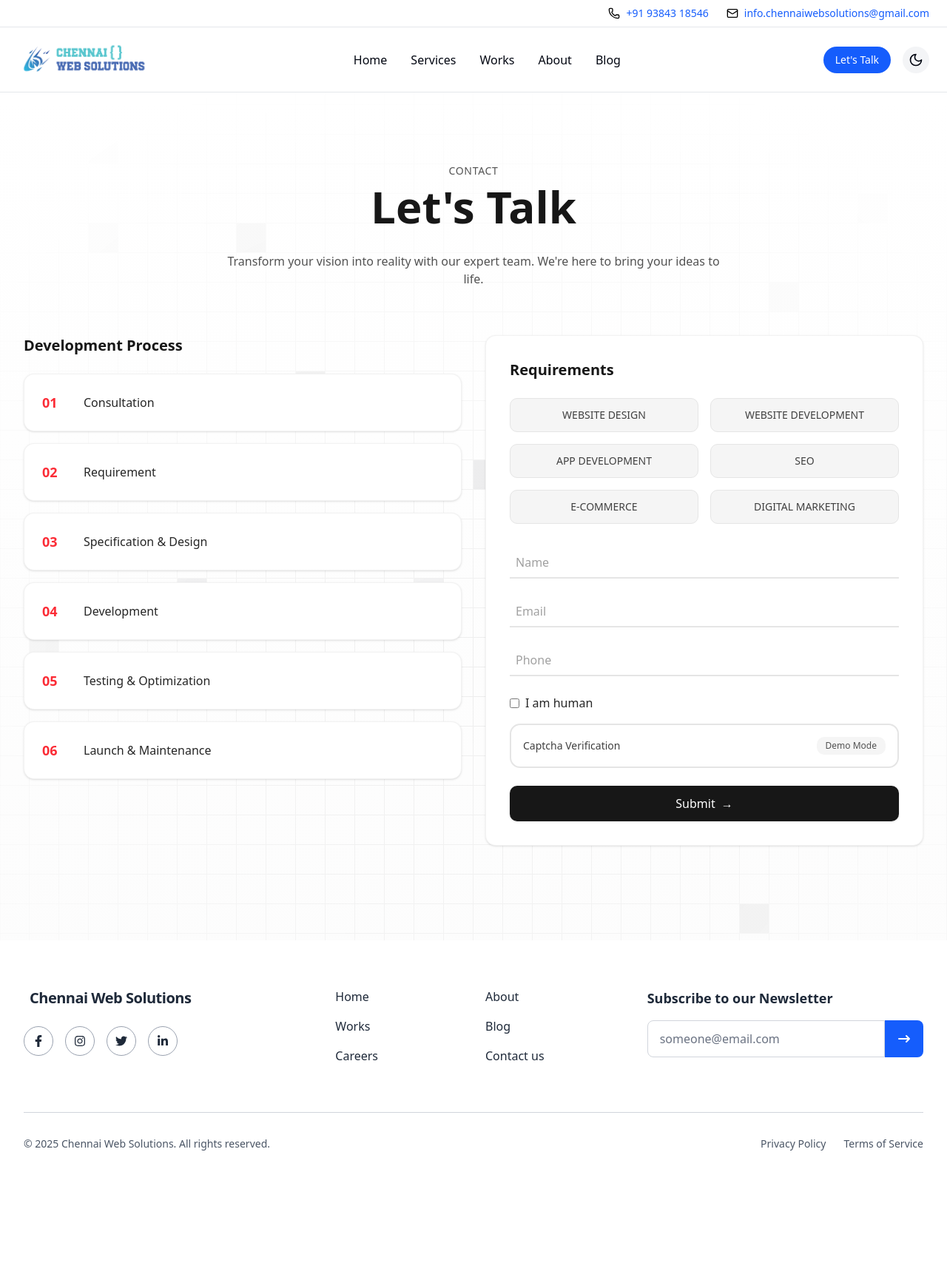
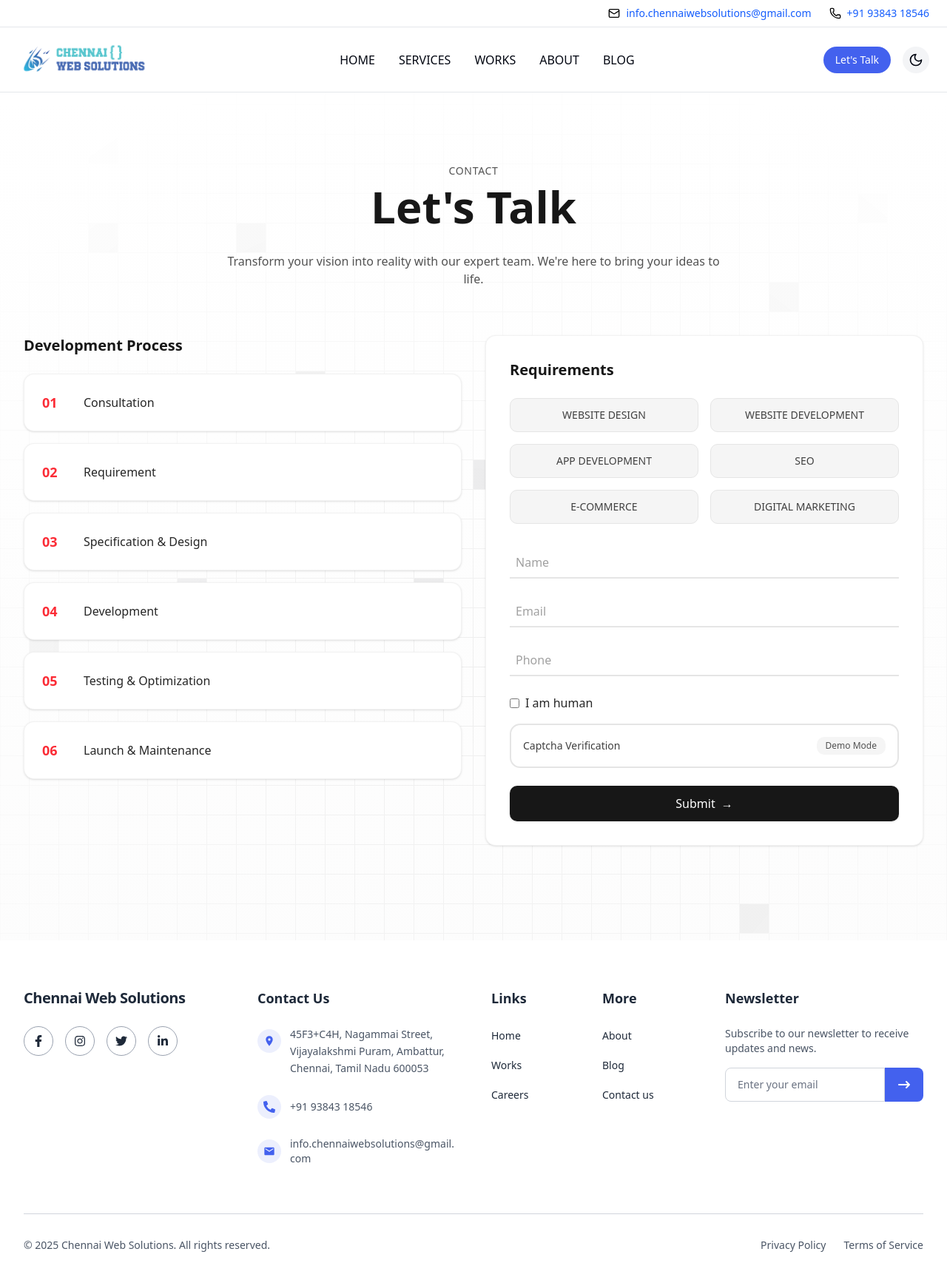
Before and after one commit to codewithbalaji/chennaiwebsolutions, a Next.js app: page /contact in a window 1280 px wide. Shown: the top 1730 px of the page at 74% size. Before the commit the page ends 1620 px from the top, so only its background shows below. Built offline with nearby package versions, Linux system fonts and the light colour scheme.

Commit message:
Updated README with Google Analytics connection note, refactored ProjectPage to await params before accessing slug, modified About component team member roles, improved footer with contact information, and enhanced header with mobile menu functionality.

```diff
--- a/app/works/[slug]/page.tsx
+++ b/app/works/[slug]/page.tsx
@@ -40,7 +40,9 @@ async function getProject(slug: string) {
 }
 
 export default async function ProjectPage({ params }: Props) {
-  const project = await getProject(params.slug)
+  // Await params before accessing slug
+  const { slug } = await params
+  const project = await getProject(slug)
 
   if (!project) {
     notFound()
--- a/components/home/Services.tsx
+++ b/components/home/Services.tsx
@@ -151,7 +151,11 @@ const ServiceCard = ({ service }: { service: Service }) => {
                 </svg>
               )}
                {service.title.includes("E-COMMERCE") && (
-               <svg xmlns="http://www.w3.org/2000/svg" viewBox="0 0 80 80" xmlSpace="preserve"><path fill="#18CEF6" d="M26.029 58.156c-1.683 0-3.047 1.334-3.047 2.979 0 1.646 1.364 2.979 3.047 2.979s3.047-1.333 3.047-2.979c0-1.645-1.364-2.979-3.047-2.979zm17.795 0c-1.682 0-3.046 1.334-3.046 2.979 0 1.646 1.364 2.979 3.046 2.979 1.683 0 3.047-1.333 3.047-2.979 0-1.645-1.364-2.979-3.047-2.979zM22.515 26.997l5.416 14.5h21.793l6.189-14.5H22.515z"/><path fill="#233251" d="m58.753 13-9.67 28.181H23.85l-6.527-17.968h29.111v-2.27H14.036l7.722 21.258-6.281 10.643h35.794v-2.271H19.494l4.207-7.125h27.051l9.67-28.18H71V13H58.753zm-33.4 41.861c-3.134.002-5.674 2.484-5.676 5.548.002 3.065 2.542 5.548 5.676 5.549 3.133-.002 5.672-2.485 5.672-5.549 0-3.064-2.539-5.546-5.672-5.548zm0 8.827c-1.853-.003-3.35-1.468-3.353-3.279.003-1.81 1.5-3.274 3.353-3.277 1.849.003 3.349 1.467 3.352 3.277-.003 1.812-1.503 3.276-3.352 3.279zm17.794-8.827c-3.134.002-5.673 2.484-5.674 5.548.001 3.065 2.54 5.548 5.674 5.549 3.134-.002 5.672-2.485 5.674-5.549-.002-3.064-2.54-5.546-5.674-5.548zm0 8.827c-1.851-.003-3.349-1.468-3.352-3.279.003-1.81 1.501-3.274 3.352-3.277 1.851.003 3.35 1.467 3.353 3.277-.003 1.812-1.502 3.276-3.353 3.279z"/></svg>
+               <svg xmlns="http://www.w3.org/2000/svg" viewBox="0 0 24 24" fill="none" stroke="#3B82F6" strokeWidth="2" strokeLinecap="round" strokeLinejoin="round" className="w-10 h-10">
+               <circle cx="9" cy="21" r="1"></circle>
+               <circle cx="20" cy="21" r="1"></circle>
+               <path d="M1 1h4l2.68 13.39a2 2 0 0 0 2 1.61h9.72a2 2 0 0 0 2-1.61L23 6H6"></path>
+             </svg>
               )}
 
             </div>
--- a/components/shared/footer.tsx
+++ b/components/shared/footer.tsx
@@ -2,7 +2,8 @@
 import React, { useState } from 'react'
 import Link from 'next/link'
 import { motion } from 'framer-motion'
-import { FaFacebookF, FaInstagram, FaTwitter, FaLinkedinIn } from 'react-icons/fa'
+import { FaFacebookF, FaInstagram, FaTwitter, FaLinkedinIn, FaPhoneAlt } from 'react-icons/fa'
+import { MdEmail, MdLocationOn } from 'react-icons/md'
 
 export default function Footer() {
   const [email, setEmail] = useState('')
@@ -16,18 +17,18 @@ export default function Footer() {
   }
 
   return (
-    <footer className=" text-gray-800 dark:text-white py-16">
-      <div className="max-w-7xl mx-auto px-6 md:px-8">
-        <div className="grid grid-cols-1 md:grid-cols-3 gap-12">
+    <footer className="text-gray-800 dark:text-white py-16">
+      <div className="max-w-7xl mx-auto px-4 sm:px-6 md:px-8">
+        <div className="grid grid-cols-1 md:grid-cols-2 lg:grid-cols-4 gap-12">
           {/* Logo and social icons */}
           <div className="space-y-6">
             <Link href="/" className="inline-block">
               <div className="flex items-center">
-                <span className="ml-2 text-xl font-bold tracking-tight">Chennai Web Solutions</span>
+                <span className="text-xl font-bold tracking-tight">Chennai Web Solutions</span>
               </div>
             </Link>
 
-            <div className="flex space-x-4">
+            <div className="flex flex-wrap gap-4">
               <Link href="https://facebook.com" target="_blank" rel="noopener noreferrer" aria-label="Facebook">
                 <div className="w-10 h-10 border border-gray-400 dark:border-white/30 rounded-full flex items-center justify-center hover:bg-gray-200 dark:hover:bg-white/10 transition-colors">
                   <FaFacebookF />
@@ -51,41 +52,82 @@ export default function Footer() {
             </div>
           </div>
 
+          {/* Contact Information */}
+          <div className="space-y-4">
+            <h3 className="text-lg font-semibold mb-6">Contact Us</h3>
+            <div className="space-y-6">
+              <div className="flex items-start space-x-3 group">
+                <div className="w-8 h-8 bg-[#4361ee]/10 rounded-full flex-shrink-0 flex items-center justify-center mt-1">
+                  <MdLocationOn className="w-4 h-4 text-[#4361ee]" />
+                </div>
+                <div className="flex-1">
+                  <p className="text-sm leading-relaxed text-gray-600 dark:text-gray-300 group-hover:text-[#4361ee] dark:group-hover:text-[#4361ee] transition-colors">
+                    45F3+C4H, Nagammai Street,<br />
+                    Vijayalakshmi Puram, Ambattur,<br />
+                    Chennai, Tamil Nadu 600053
+                  </p>
+                </div>
+              </div>
+
+              <Link
+                href="tel:+919384318546"
+                className="flex items-center space-x-3 text-gray-600 dark:text-gray-300 hover:text-[#4361ee] dark:hover:text-[#4361ee] transition-colors group"
+              >
+                <div className="w-8 h-8 bg-[#4361ee]/10 rounded-full flex-shrink-0 flex items-center justify-center">
+                  <FaPhoneAlt className="w-4 h-4 text-[#4361ee]" />
+                </div>
+                <span className="text-sm group-hover:text-[#4361ee]">+91 93843 18546</span>
+              </Link>
+
+              <Link
+                href="mailto:info.chennaiwebsolutions@gmail.com"
+                className="flex items-center space-x-3 text-gray-600 dark:text-gray-300 hover:text-[#4361ee] dark:hover:text-[#4361ee] transition-colors group"
+              >
+                <div className="w-8 h-8 bg-[#4361ee]/10 rounded-full flex-shrink-0 flex items-center justify-center">
+                  <MdEmail className="w-4 h-4 text-[#4361ee]" />
+                </div>
+                <span className="text-sm break-all group-hover:text-[#4361ee]">info.chennaiwebsolutions@gmail.com</span>
+              </Link>
+            </div>
+          </div>
+
           {/* Navigation links */}
           <div className="grid grid-cols-2 gap-8">
             <div>
+              <h3 className="text-lg font-semibold mb-6">Links</h3>
               <ul className="space-y-4">
                 <li>
-                  <Link href="/" className="hover:text-blue-600 dark:hover:text-blue-400 transition-colors">
+                  <Link href="/" className="text-sm hover:text-[#4361ee] dark:hover:text-[#4361ee] transition-colors">
                     Home
                   </Link>
                 </li>
                 <li>
-                  <Link href="/works" className="hover:text-blue-600 dark:hover:text-blue-400 transition-colors">
+                  <Link href="/works" className="text-sm hover:text-[#4361ee] dark:hover:text-[#4361ee] transition-colors">
                     Works
                   </Link>
                 </li>
                 <li>
-                  <Link href="/careers" className="hover:text-blue-600 dark:hover:text-blue-400 transition-colors">
+                  <Link href="/careers" className="text-sm hover:text-[#4361ee] dark:hover:text-[#4361ee] transition-colors">
                     Careers
                   </Link>
                 </li>
               </ul>
             </div>
             <div>
+              <h3 className="text-lg font-semibold mb-6">More</h3>
               <ul className="space-y-4">
                 <li>
-                  <Link href="/about" className="hover:text-blue-600 dark:hover:text-blue-400 transition-colors">
+                  <Link href="/about" className="text-sm hover:text-[#4361ee] dark:hover:text-[#4361ee] transition-colors">
                     About
                   </Link>
                 </li>
                 <li>
-                  <Link href="/blog" className="hover:text-blue-600 dark:hover:text-blue-400 transition-colors">
+                  <Link href="/blog" className="text-sm hover:text-[#4361ee] dark:hover:text-[#4361ee] transition-colors">
                     Blog
                   </Link>
                 </li>
                 <li>
-                  <Link href="/contact" className="hover:text-blue-600 dark:hover:text-blue-400 transition-colors">
+                  <Link href="/contact" className="text-sm hover:text-[#4361ee] dark:hover:text-[#4361ee] transition-colors">
                     Contact us
                   </Link>
                 </li>
@@ -95,19 +137,22 @@ export default function Footer() {
 
           {/* Newsletter subscription */}
           <div>
-            <h3 className="text-lg font-semibold mb-4">Subscribe to our Newsletter</h3>
+            <h3 className="text-lg font-semibold mb-6">Newsletter</h3>
+            <p className="text-sm text-gray-600 dark:text-gray-300 mb-4">
+              Subscribe to our newsletter to receive updates and news.
+            </p>
             <form onSubmit={handleSubmit} className="flex">
               <input
                 type="email"
                 value={email}
                 onChange={(e) => setEmail(e.target.value)}
-                placeholder="someone@email.com"
+                placeholder="Enter your email"
                 required
-                className="bg-white dark:bg-[#002340] border border-gray-300 dark:border-none outline-none px-4 py-3 rounded-l-md w-full text-gray-800 dark:text-white placeholder:text-gray-500 dark:placeholder:text-gray-400"
+                className="bg-white dark:bg-[#002340] border border-gray-300 dark:border-none outline-none px-4 py-3 rounded-l-md w-full text-sm text-gray-800 dark:text-white placeholder:text-gray-500 dark:placeholder:text-gray-400"
               />
               <motion.button
                 type="submit"
-                className="bg-blue-600 text-white px-4 py-3 rounded-r-md"
+                className="bg-[#4361ee] text-white px-4 py-3 rounded-r-md"
                 whileHover={{ scale: 1.05 }}
                 whileTap={{ scale: 0.95 }}
               >
@@ -119,14 +164,16 @@ export default function Footer() {
           </div>
         </div>
 
-        <div className="mt-16 pt-8 border-t border-gray-300 dark:border-white/10 text-sm text-gray-600 dark:text-gray-400">
-          <div className="flex flex-col md:flex-row justify-between items-center">
-            <p>© {new Date().getFullYear()} Chennai Web Solutions. All rights reserved.</p>
-            <div className="flex space-x-6 mt-4 md:mt-0">
-              <Link href="/privacy" className="hover:text-gray-900 dark:hover:text-white transition-colors">
+        <div className="mt-16 pt-8 border-t border-gray-300 dark:border-white/10">
+          <div className="flex flex-col md:flex-row justify-between items-center gap-4">
+            <p className="text-sm text-gray-600 dark:text-gray-400 text-center md:text-left">
+              © {new Date().getFullYear()} Chennai Web Solutions. All rights reserved.
+            </p>
+            <div className="flex flex-wrap justify-center gap-6">
+              <Link href="/privacy" className="text-sm text-gray-600 dark:text-gray-400 hover:text-gray-900 dark:hover:text-white transition-colors">
                 Privacy Policy
               </Link>
-              <Link href="/terms" className="hover:text-gray-900 dark:hover:text-white transition-colors">
+              <Link href="/terms" className="text-sm text-gray-600 dark:text-gray-400 hover:text-gray-900 dark:hover:text-white transition-colors">
                 Terms of Service
               </Link>
             </div>
--- a/components/shared/header.tsx
+++ b/components/shared/header.tsx
@@ -2,11 +2,12 @@
 import React, { useState, useEffect, useRef } from "react";
 import Image from "next/image";
 import { useTheme } from "next-themes";
-import {  Menu as MenuIcon, Moon, Sun} from "lucide-react";
+import { Menu as MenuIcon, Moon, Sun, X } from "lucide-react";
 import Link from "next/link";
 import logoDark from "@/public/Chennai Web Solutions Logo Horizontal - Color.png";
 import logoLight from "@/public/Chennai Web Solutions Logo Horizontal - Color.png";
 import useInvalidPaths from "@/lib/use-invalid-paths";
+import { motion, AnimatePresence } from "framer-motion";
 
 export function Header() {
   const { theme, setTheme } = useTheme();
@@ -19,6 +20,18 @@ export function Header() {
   useEffect(() => {
     setMounted(true);
   }, []);
+
+  // Prevent body scroll when mobile menu is open
+  useEffect(() => {
+    if (mobileMenuOpen) {
+      document.body.style.overflow = 'hidden';
+    } else {
+      document.body.style.overflow = 'unset';
+    }
+    return () => {
+      document.body.style.overflow = 'unset';
+    };
+  }, [mobileMenuOpen]);
 
   // Close mobile menu when clicking outside
   useEffect(() => {
@@ -34,36 +47,47 @@ export function Header() {
 
   if(isInvalid) return <></>;
 
+  const menuItems = [
+    { href: "/", label: "HOME" },
+    { href: "/services", label: "SERVICES" },
+    { href: "/works", label: "WORKS" },
+    { href: "/about", label: "ABOUT" },
+    { href: "/blog", label: "BLOG" },
+    { href: "/contact", label: "LET'S TALK", isButton: true }
+  ];
+
   return (
+    <>
       <div className="relative w-full py-4 px-6 flex items-center border-b border-gray-200 dark:border-gray-800">
         {/* Logo on left */}
         <div className="flex items-center">
-        <Image src={theme === "dark" ? logoDark : logoLight} alt="logo" width={180} height={180}  />
+          <Link href="/">
+            <Image src={theme === "dark" ? logoDark : logoLight} alt="logo" width={180} height={180} />
+          </Link>
         </div>
 
         {/* Navigation centered - hidden on mobile */}
         <div className="hidden md:flex flex-1 justify-center space-x-8">
-        <Link href="/" className="font-medium hover:text-blue-600 transition-colors">
-          Home
+          {menuItems.map((item, index) => (
+            !item.isButton && (
+              <Link
+                key={index}
+                href={item.href}
+                className="font-medium hover:text-[#4361ee] transition-colors"
+              >
+                {item.label}
               </Link>
-        <Link href="/services" className="font-medium hover:text-blue-600 transition-colors">
-          Services
-        </Link>
-        <Link href="/works" className="font-medium hover:text-blue-600 transition-colors">
-          Works
-        </Link>
-        <Link href="/about" className="font-medium hover:text-blue-600 transition-colors">
-          About
-        </Link>
-        <Link href="/blog" className="font-medium hover:text-blue-600 transition-colors">
-          Blog
-        </Link>
+            )
+          ))}
         </div>
 
         {/* Contact and theme toggle on right */}
         <div className="ml-auto flex items-center gap-4">
           {/* Contact button - hidden on mobile */}
-        <Link href="/contact" className="hidden md:block bg-blue-600 hover:bg-blue-700 text-white px-4 py-2 rounded-full text-sm font-medium transition-colors">
+          <Link
+            href="/contact"
+            className="hidden md:block bg-[#4361ee] hover:bg-[#4361ee]/90 text-white px-4 py-2 rounded-full text-sm font-medium transition-colors"
+          >
             Let&apos;s Talk
           </Link>
 
@@ -83,64 +107,76 @@ export function Header() {
           )}
 
           {/* Mobile menu button */}
-        <div className="relative md:hidden" ref={dropdownRef}>
           <button
-            className="p-2 rounded-full bg-gray-100 dark:bg-gray-800 hover:bg-gray-200 dark:hover:bg-gray-700 transition-colors flex items-center"
-            onClick={() => setMobileMenuOpen(!mobileMenuOpen)}
+            className="p-2 rounded-full md:hidden bg-gray-100 dark:bg-gray-800 hover:bg-gray-200 dark:hover:bg-gray-700 transition-colors flex items-center"
+            onClick={() => setMobileMenuOpen(true)}
           >
             <MenuIcon className="h-5 w-5" />
           </button>
+        </div>
+      </div>
 
-          {/* Mobile dropdown menu */}
+      {/* Mobile menu overlay */}
+      <AnimatePresence >
         {mobileMenuOpen && (
-            <div className="absolute right-0 mt-2 w-48 bg-white dark:bg-gray-900 rounded-md shadow-lg py-1 z-50">
+          <>
+            {/* Dark overlay */}
+            <motion.div
+              initial={{ opacity: 0 }}
+              animate={{ opacity: 0.5 }}
+              exit={{ opacity: 0 }}
+              className="fixed inset-0 bg-black z-40"
+              onClick={() => setMobileMenuOpen(false)}
+            />
+
+            {/* Side panel */}
+            <motion.div
+              ref={dropdownRef}
+              initial={{ x: "100%" }}
+              animate={{ x: 0 }}
+              exit={{ x: "100%" }}
+              transition={{ type: "tween", duration: 0.3 }}
+              className="fixed right-0 top-0 h-full w-[300px] bg-white dark:bg-[#0f172a] shadow-xl z-100 overflow-y-auto"
+            >
+              <div className="p-6">
+                {/* Close button and logo */}
+                <div className="flex justify-between items-center mb-8">
+                  <Image
+                    src={theme === "dark" ? logoDark : logoLight}
+                    alt="logo"
+                    width={140}
+                    height={140}
+                  />
+                  <button
+                    onClick={() => setMobileMenuOpen(false)}
+                    className="p-2 rounded-full hover:bg-gray-100 dark:hover:bg-gray-800"
+                  >
+                    <X className="h-6 w-6" />
+                  </button>
+                </div>
+
+                {/* Menu items */}
+                <nav className="space-y-6">
+                  {menuItems.map((item, index) => (
                     <Link
-                href="/"
-                className="block px-4 py-2 text-sm hover:bg-gray-100 dark:hover:bg-gray-800"
+                      key={index}
+                      href={item.href}
+                      className={`block text-lg font-medium ${
+                        item.isButton
+                          ? "bg-[#4361ee] text-white px-6 py-3 rounded-full text-center mt-8"
+                          : "hover:text-[#4361ee] transition-colors"
+                      }`}
                       onClick={() => setMobileMenuOpen(false)}
                     >
-                Home
+                      {item.label}
                     </Link>
-              <Link
-                href="/services"
-                className="block px-4 py-2 text-sm hover:bg-gray-100 dark:hover:bg-gray-800"
-                onClick={() => setMobileMenuOpen(false)}
-              >
-                Services
-              </Link>
-              <Link
-                href="/works"
-                className="block px-4 py-2 text-sm hover:bg-gray-100 dark:hover:bg-gray-800"
-                onClick={() => setMobileMenuOpen(false)}
-              >
-                Works
-              </Link>
-              <Link
-                href="/about"
-                className="block px-4 py-2 text-sm hover:bg-gray-100 dark:hover:bg-gray-800"
-                onClick={() => setMobileMenuOpen(false)}
-              >
-                About
-              </Link>
-              <Link
-                href="/blog"
-                className="block px-4 py-2 text-sm hover:bg-gray-100 dark:hover:bg-gray-800"
-                onClick={() => setMobileMenuOpen(false)}
-              >
-                Blog
-              </Link>
-              <div className="border-t border-gray-200 dark:border-gray-700 my-1"></div>
-              <Link
-                href="/contact"
-                className="block px-4 py-2 text-sm text-blue-600 hover:bg-gray-100 dark:hover:bg-gray-800"
-                onClick={() => setMobileMenuOpen(false)}
-              >
-                Let&apos;s Talk
-              </Link>
+                  ))}
+                </nav>
               </div>
+            </motion.div>
+          </>
         )}
-        </div>
-      </div>
-    </div>
+      </AnimatePresence>
+    </>
   );
 }
--- a/components/shared/preheader.tsx
+++ b/components/shared/preheader.tsx
@@ -11,7 +11,14 @@ export default function Preheader() {
 
   return (
     <div className="w-full py-2 px-4 md:px-6 border-b border-gray-200 dark:border-gray-700">
-      <div className="flex flex-col md:flex-row justify-end items-end md:items-center gap-2 md:gap-6 text-xs md:text-sm">
+      <div className="flex flex-row justify-between md:justify-end items-center gap-2 md:gap-6 text-xs md:text-sm">
+        <a
+          href="mailto:info.chennaiwebsolutions@gmail.com"
+          className="flex items-center gap-1 md:gap-2 text-black dark:text-white transition-colors"
+        >
+          <Mail className="h-3 w-3 md:h-4 md:w-4" />
+          <span className='text-blue-600 dark:text-blue-600 hover:text-blue-700 dark:hover:text-blue-500'>info.chennaiwebsolutions@gmail.com</span>
+        </a>
         <a
           href="tel:+919384318546"
           className="flex items-center gap-1 md:gap-2 text-black dark:text-white transition-colors"
@@ -19,13 +26,6 @@ export default function Preheader() {
           <Phone className="h-3 w-3 md:h-4 md:w-4" />
           <span className='text-blue-600 dark:text-blue-600 hover:text-blue-700 dark:hover:text-blue-500'>+91 93843 18546</span>
         </a>
-        <a
-          href="mailto:info.chennaiwebsolutions@gmail.com"
-          className="flex items-center gap-1 md:gap-2 text-black dark:text-white transition-colors"
-        >
-          <Mail className="h-3 w-3 md:h-4 md:w-4" />
-          <span className='text-blue-600 dark:text-blue-600 hover:text-blue-700 dark:hover:text-blue-500'>info.chennaiwebsolutions@gmail.com</span>
-        </a>
       </div>
     </div>
   )
--- a/components/ui/animated-grid-pattern.tsx
+++ b/components/ui/animated-grid-pattern.tsx
@@ -27,7 +27,7 @@ export function AnimatedGridPattern({
   className,
   maxOpacity = 0.5,
   duration = 4,
-  ...props
+  repeatDelay = 0,
 }: AnimatedGridPatternProps) {
   const id = useId();
   const containerRef = useRef<SVGSVGElement>(null);
@@ -108,7 +108,6 @@ export function AnimatedGridPattern({
         "pointer-events-none absolute inset-0 h-full w-full fill-gray-400/30 stroke-gray-400/30",
         className,
       )}
-      {...props}
     >
       <defs>
         <pattern
@@ -137,6 +136,7 @@ export function AnimatedGridPattern({
               repeat: 1,
               delay: index * 0.1,
               repeatType: "reverse",
+              repeatDelay,
             }}
             onAnimationComplete={() => updateSquarePosition(id)}
             key={`${x}-${y}-${index}`}
--- a/components/ui/icon-cloud-demo.tsx
+++ b/components/ui/icon-cloud-demo.tsx
@@ -6,7 +6,7 @@ const slugs = [
   "typescript",
   "javascript",
   "dart",
-  "java",
+  "amazonwebservices",
   "react",
   "flutter",
   "android",
@@ -16,7 +16,6 @@ const slugs = [
   "express",
   "nextdotjs",
   "prisma",
-  "amazonaws",
   "postgresql",
   "firebase",
   "nginx",
@@ -29,7 +28,6 @@ const slugs = [
   "jira",
   "github",
   "gitlab",
-  "visualstudiocode",
   "androidstudio",
   "sonarqube",
   "figma",
```
Also changed, not shown: components/about/About.tsx (+17 -11 lines), components/home/Clients.tsx (+4 -4 lines), components/home/LandingHero.tsx (+4 -4 lines), 1 other file (tests, documents, lock files or other folders). Lines whose indentation alone changed are shown as unchanged.
